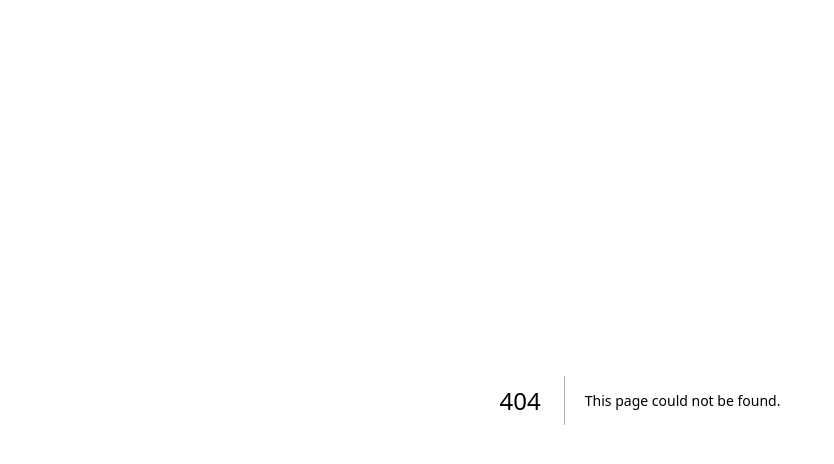
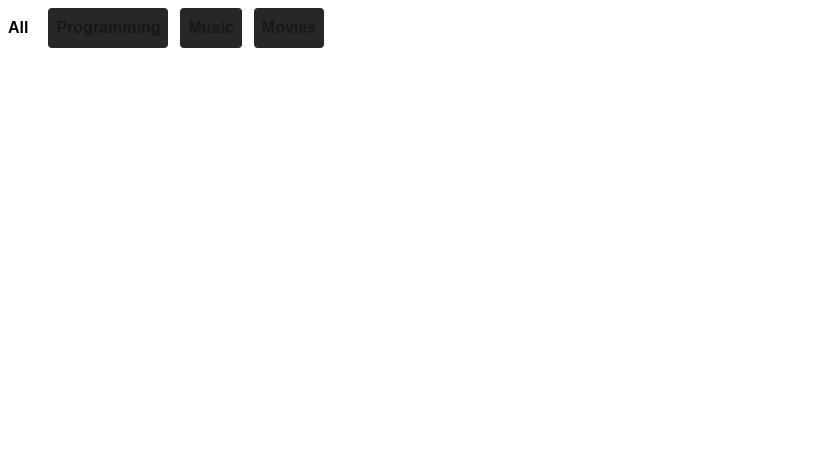
Before and after one commit to Jagat05/React_Masters, a Next.js app in the folder 03-usestate-masters/: page /youtubetogglebar in a window 1280 px wide. Before the commit this address had no page. Shown: the top 464 px of the page, without its empty margins (0-834 px from the left). Built offline with nearby package versions, Linux system fonts and the light colour scheme.

Commit message:
Feat :Youtube Toggle Selection Category

```diff
--- /dev/null
+++ b/03-usestate-masters/app/youtubetogglebar/page.tsx
@@ -0,0 +1,35 @@
+"use client";
+import React, { useState } from "react";
+
+const Toggelbar = () => {
+  const [selected, setSelected] = useState("All");
+  const buttons = [
+    { id: 1, name: "All" },
+    { id: 2, name: "Programming" },
+    { id: 3, name: "Music" },
+    { id: 4, name: "Movies" },
+  ];
+  return (
+    <div>
+      <div className="space-x-3 mt-2">
+        {buttons.map((items) => {
+          return (
+            <button
+              key={items.id}
+              onClick={() => setSelected(items.name)}
+              className={`${
+                selected === items.name
+                  ? "bg-white text-black"
+                  : "bg-[#272727] "
+              } p-2 rounded-sm font-bold `}
+            >
+              {items.name}{" "}
+            </button>
+          );
+        })}
+      </div>
+    </div>
+  );
+};
+
+export default Toggelbar;
```
